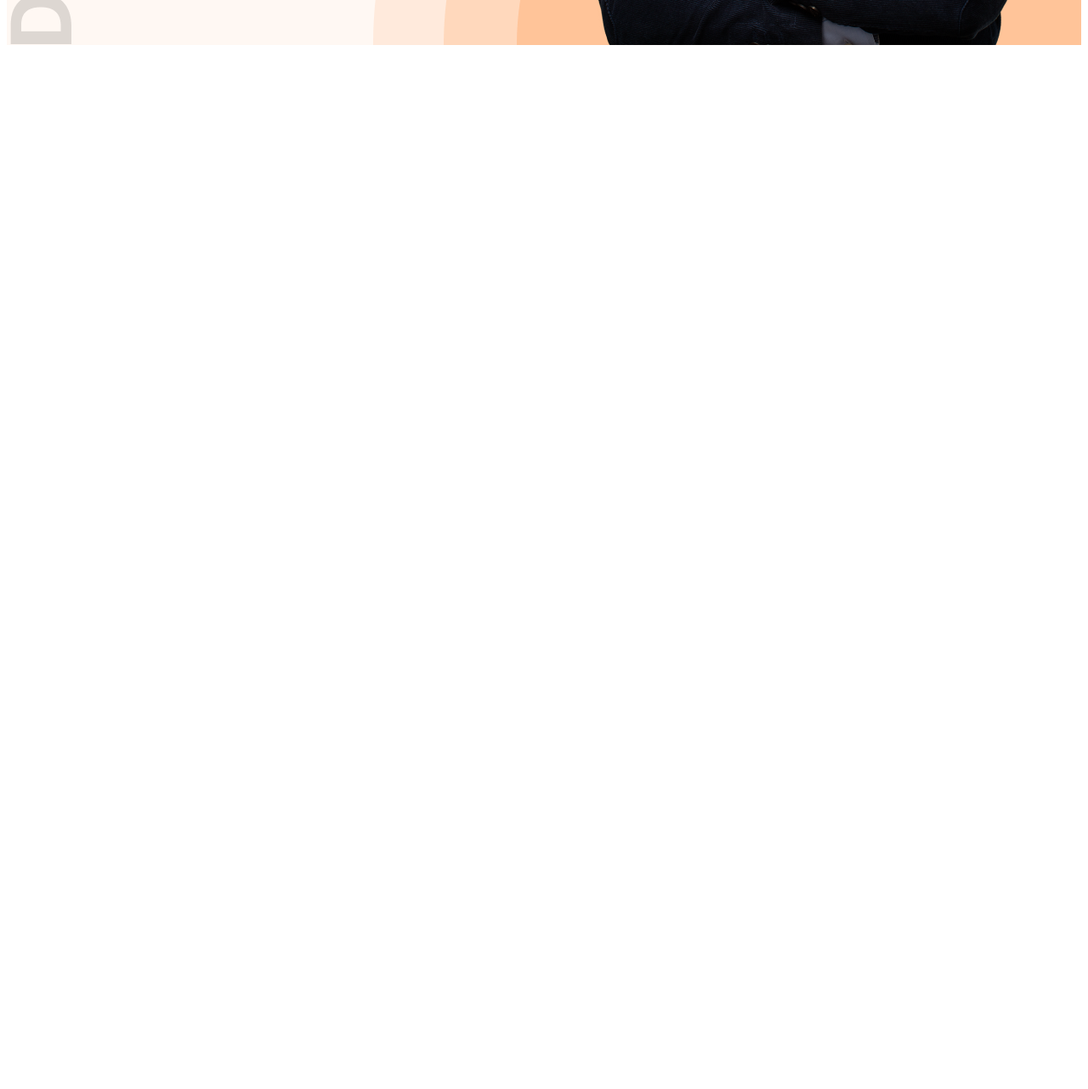
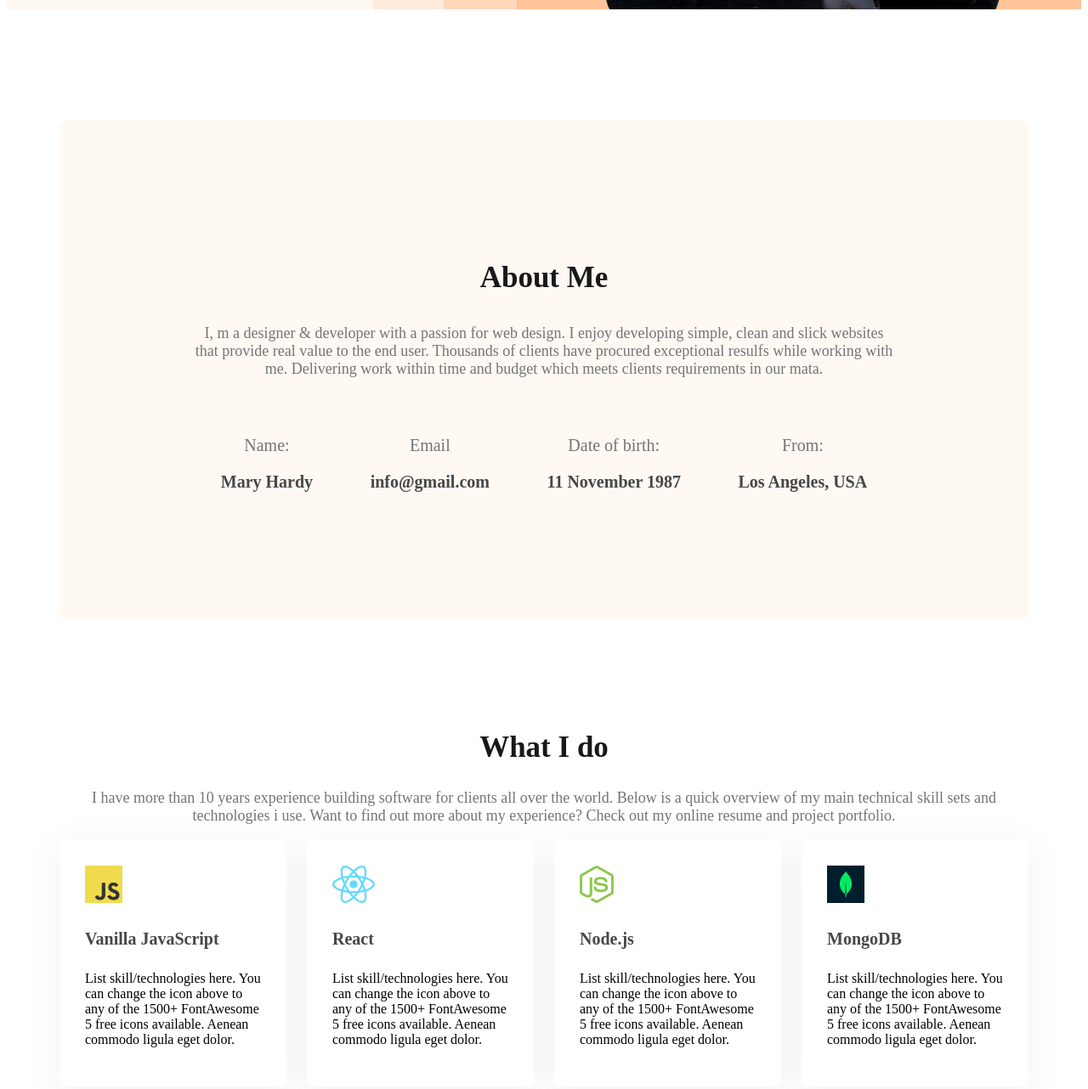
Before and after one commit to Mahfuz1912/Devoloper-Protfolio, a plain HTML site: page index.html in a window 1280 px wide. Shown: the part 865-2147 px from the top of the page at 85% size. Before the commit the page ends 926 px from the top, so only its background shows below. Drawn offline with Linux system fonts and the light colour scheme.

Commit message:
Add All New thing

```diff
--- a/index.html
+++ b/index.html
@@ -31,5 +31,74 @@
             <img class="bannar-image" src="images/hardy.png" alt="">
         </div>
     </header>
+    <main class="main">
+        <section class="About secondary-bg">
+            <h3 class="font-title">About Me</h3>
+            <p class="All-font">
+                I, m a designer & developer with a passion for web design. I enjoy developing simple, clean and slick websites that provide real value to the end user. Thousands of clients have procured exceptional resulfs while working with me. Delivering work within time and budget which meets clients requirements in our mata.
+            </p>
+            <div class="about-item">
+                <div class="about-footer">
+                    <p class="About-font1">Name:</p>
+                    <p class="About-font2">Mary Hardy</p>
+                </div>
+                <div class="about-footer">
+                    <p class="About-font1">Email</p>
+                    <p class="About-font2">info@gmail.com</p>
+                </div>
+                <div class="about-footer">
+                    <p class="About-font1">Date of birth:</p>
+                    <p class="About-font2">11 November 1987</p>
+                </div>
+                <div class="about-footer">
+                    <p class="About-font1">From:</p>
+                    <p class="About-font2">Los Angeles, USA</p>
+                </div>
+            </div>
+        </section>
+        <section class="skills">
+            <h1 class="font-title text">What I do</h1>
+            <p class="All-font text">I have more than 10 years experience building software for clients all over the world. Below is a quick overview of my main technical skill sets and technologies i use. Want to find out more about my experience? Check out my online resume and project portfolio.</p>
+
+            <div class="skill-container">
+                <div class="skill">
+                    <img src="images/icons/js.png" alt="">
+                    <h4 class="skill-tittle About-font2">
+                        Vanilla JavaScript
+                    </h4>
+                    <p class="font-what-i-do skill-descriptation">
+                        List skill/technologies here. You can change the icon above to any of the 1500+ FontAwesome 5 free icons available. Aenean commodo ligula eget dolor.
+                    </p>
+                </div>
+                <div class="skill">
+                    <img src="images/icons/react.png" alt="">
+                    <h4 class="skill-tittle About-font2">
+                        React
+                    </h4>
+                    <p class="font-what-i-do skill-descriptation">
+                        List skill/technologies here. You can change the icon above to any of the 1500+ FontAwesome 5 free icons available. Aenean commodo ligula eget dolor.
+                    </p>
+                </div>
+                <div class="skill">
+                    <img src="images/icons/nodejs.png" alt="">
+                    <h4 class="skill-tittle About-font2">
+                        Node.js
+                    </h4>
+                    <p class="font-what-i-do skill-descriptation">
+                        List skill/technologies here. You can change the icon above to any of the 1500+ FontAwesome 5 free icons available. Aenean commodo ligula eget dolor.
+                    </p>
+                </div>
+                <div class="skill">
+                    <img src="images/icons/mongo.png" alt="">
+                    <h4 class="skill-tittle About-font2">
+                        MongoDB
+                    </h4>
+                    <p class="font-what-i-do skill-descriptation">
+                        List skill/technologies here. You can change the icon above to any of the 1500+ FontAwesome 5 free icons available. Aenean commodo ligula eget dolor.
+                    </p>
+                </div>
+            </div>
+        </section>
+    </main>
 </body>
 </html>
--- a/style.css
+++ b/style.css
@@ -8,7 +8,7 @@
 .top-bannar{
     background-image: url("images/developer.png"),url("images/header_bg.png");
     background-repeat: no-repeat;
-    background-position: bottom left,bottom right;
+    background-position: left center,bottom right;
     background-color: rgb(255, 248, 243);
 }
 nav h3{
@@ -18,7 +18,8 @@ nav{
     display: flex;
     align-items: center;
     justify-content: space-between;
-    margin: 50px 230px;
+    margin: 0px 0px 50px 230px;
+
 }
 nav ul{
     display: flex;
@@ -50,6 +51,7 @@ nav ul li a{
     font-size: 20px;
     border-radius: 5px;
     border: none;
+    margin: 0;
 }
 .bannar{
     display: flex;
@@ -78,3 +80,69 @@ nav ul li a{
 .bannar-containar{
     max-width: 585px;
 }
+ /* main */
+ .main{
+    max-width: 1140px;
+    margin: 0 auto;
+ }
+ .secondary-bg{
+    background-color:rgb(255, 248, 243) ;
+ }
+
+.font-title{
+    font-size: 35px;
+    font-weight: 700;
+    color: rgb(24, 24, 24);
+}
+.text{
+    text-align: center;
+}
+.All-font{
+    font-weight: 400;
+    font-size: 18px;
+    color: rgb(117, 117, 117);
+}
+.About-font1{
+    font-size: 20px;
+    font-weight: 400;
+    color: rgb(117, 117, 117);
+}
+.About-font2{
+    font-size: 20px;
+    font-weight: 700;
+    color: rgb(71, 71, 71);
+}
+/* About */
+.About{
+    border-radius: 10px;
+    padding: 131px 156px;
+    text-align: center;
+    margin-top: 130px;
+}
+
+.about-item{
+    display: flex;
+    justify-content: space-around;
+}
+.about-footer{
+    margin-top: 30px;
+}
+.skill-container{
+    display: flex;
+    gap: 24px;
+}
+.font-what-i-do{
+    font-weight: 400;
+    font-size: 16px;
+
+}
+.skill{
+    padding: 30px;
+    box-shadow: 0px 6px 50px 0px rgba(0, 0, 0, 0.06);
+    border-radius: 5px;
+
+}
+main section{
+    margin-top: 130px;
+    margin-bottom: 130px;
+}
```
